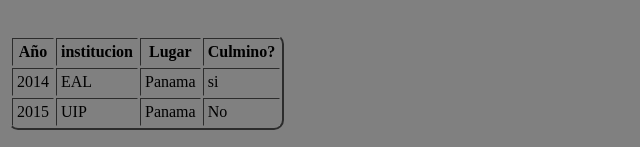
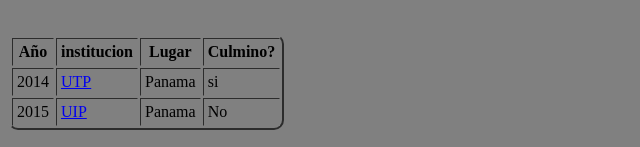
Before and after one commit to omarmera15/Curriculum_vitae_omarmera, a plain HTML site: page educacion.html in a window 1280 px wide. Shown: the part 611-758 px from the top of the page, 0-640 px from the left. Drawn offline with Linux system fonts and the light colour scheme; files that its build step writes are made by us from their sources; files whose address does not match are found by name.

Commit message:
Add files via upload

```diff
--- a/educacion.html
+++ b/educacion.html
@@ -30,12 +30,12 @@
       <tbody>
         <tr>
           <td>2014</td>
-          <td>EAL</td>
+          <td><a href="http://www.utp.ac.pa/" target="_blank">UTP</a></td>
           <td>Panama</td>
           <td>si</td>
         </tr>
           <td>2015</td>
-          <td>UIP</td>
+          <td><a href="http://mercadeo.uip.edu.pa/campus/?utm_source=google&utm_medium=cpc&utm_campaign=UIP&utm_term=uip" target="_blank">UIP</a></td>
           <td>Panama</td>
           <td>No</td>
         </tr>
```
